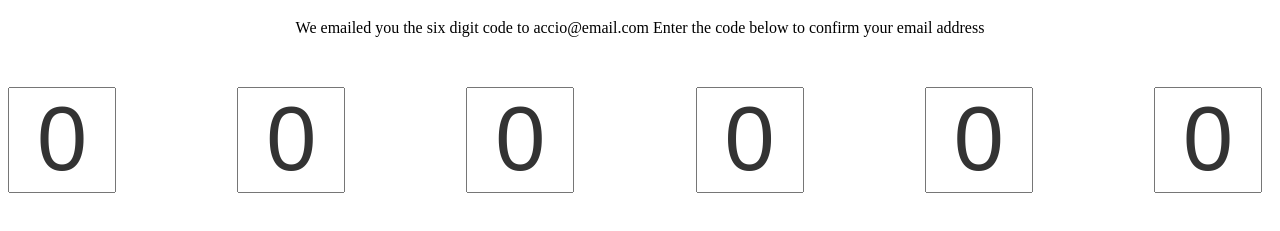
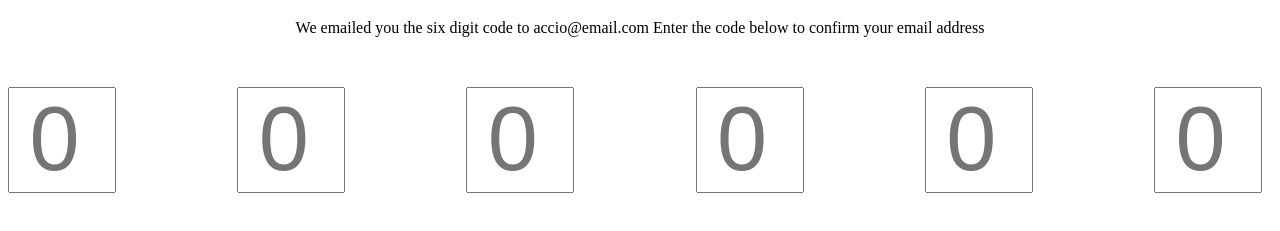
Before and after one commit to acciojob/OTP-RishabhSingh4872962, a website: page main.html in a window 1280 px wide. Shown: the part 61-292 px from the top of the page. Drawn offline with Linux system fonts and the light colour scheme.

Commit message:
created a submission

```diff
--- a/main.html
+++ b/main.html
@@ -14,12 +14,12 @@
 	<p id="verification_subtext">We emailed you the six digit code to accio@email.com Enter the code below to confirm your email address</p>
 
 	<div class="code-container">
-	<input class="code"  value=0 />
-	<input class="code"  value=0 />
-	<input class="code"  value=0 />
-	<input class="code"  value=0 />
-	<input class="code"  value=0 />
-	<input class="code"  value=0 />
+	<input class="code" id="0" placeholder="0" type="number" max="9" min="0" maxlength="1" oninput="handleInput()"  />
+	<input class="code"  id="1"  placeholder="0" type="number" max="9" min="0" maxlength="1" oninput="handleInput()" />
+	<input class="code"  id="2"  placeholder="0" type="number" max="9" min="0" maxlength="1" oninput="handleInput()" />
+	<input class="code"  id="3"  placeholder="0" type="number" max="9" min="0" maxlength="1" oninput="handleInput()" />
+	<input class="code"  id="4"  placeholder="0" type="number" max="9" min="0" maxlength="1" oninput="handleInput()" />
+	<input class="code"  id="5"  placeholder="0" type="number" max="9" min="0" maxlength="1" oninput="handleInput()"  />
 
 </div>
 
--- a/script.js
+++ b/script.js
@@ -1 +1,14 @@
 //your JS code here. If required.
+const otp=document.querySelectorAll(".code");
+function handleInput() {
+	let val=this.event.target.value;
+	let index=parseInt(this.event.target.id);
+	if(val>=0 && val<=9 && index<5){
+		otp[index+1].focus();
+	}
+	if(!val && index>=1){
+		otp[index-1].focus();
+
+	}
+
+}
```
